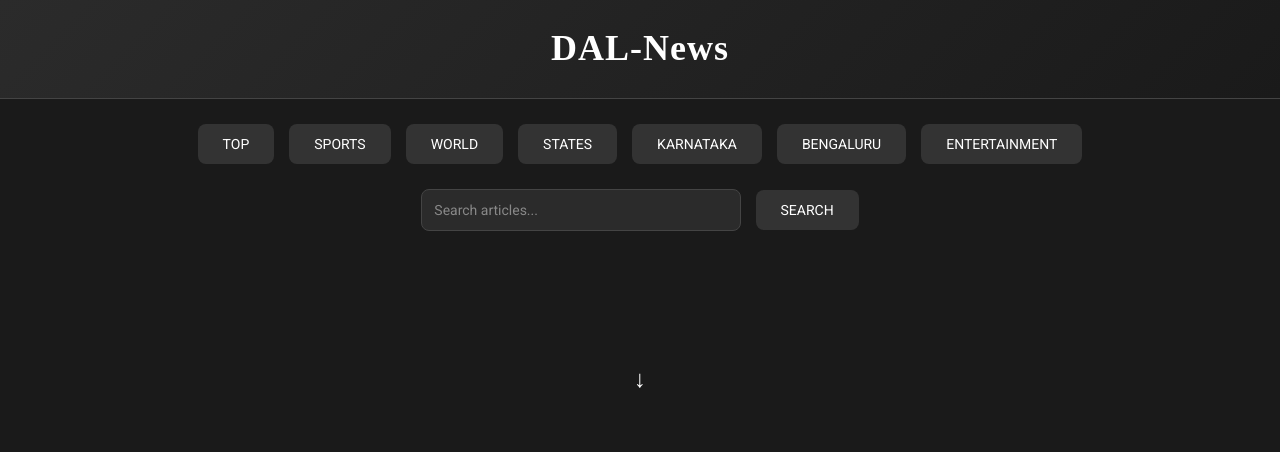
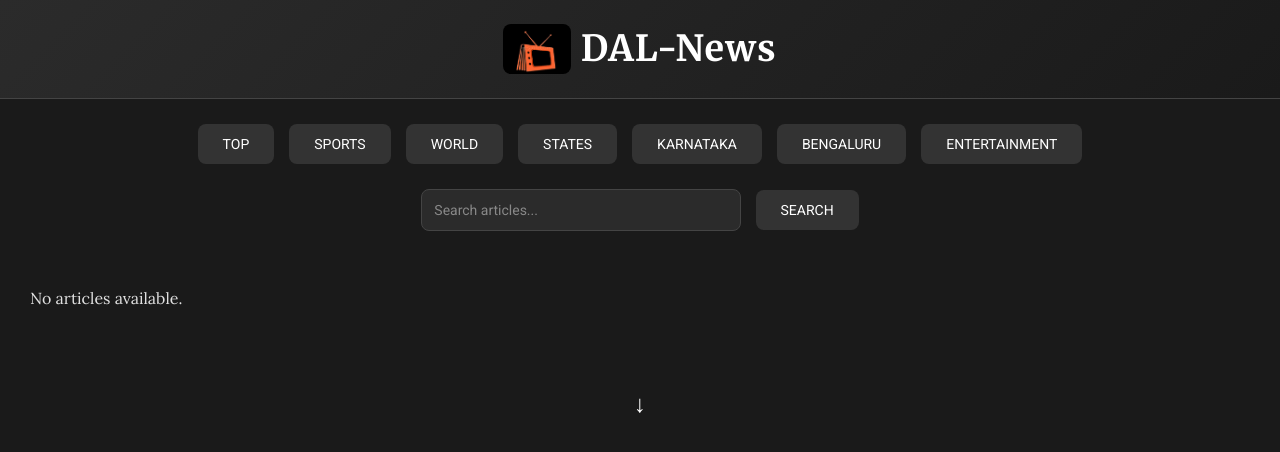
Before and after one commit to Arshbir1/News_Agent, a Flask app: template backend/templates/index.html in a window 1280 px wide. Shown: the top 452 px of the page. Run offline with Flask 3, Linux system fonts and the light colour scheme; the template is opened without the code that fills it, so the values that code supplies are empty.

Commit message:
Add files via upload

```diff
--- a/backend/templates/index.html
+++ b/backend/templates/index.html
@@ -5,11 +5,14 @@
     <meta name="viewport" content="width=device-width, initial-scale=1.0">
     <title>DAL-News</title>
     <link rel="stylesheet" href="{{ url_for('static', filename='styles.css') }}">
-    <link href="https://fonts.googleapis.com/css2?family=Roboto:wght@400;700&family=Lora:wght@400;700&display=swap" rel="stylesheet">
+    <link href="https://fonts.googleapis.com/css2?family=Merriweather:wght@400;700&family=Roboto:wght@400;700&family=Lora:wght@400;700&display=swap" rel="stylesheet">
 </head>
 <body>
     <header>
-        <h1>DAL-News</h1>
+        <div class="logo-container">
+            <img src="{{ url_for('static', filename='news_logo.jpg') }}" alt="DAL-News Logo" class="logo">
+            <h1><a href="/" class="logo-link">DAL-News</a></h1>
+        </div>
     </header>
     <div id="categories">
         <button onclick="loadCategory('Top')">Top</button>
@@ -25,7 +28,21 @@
         <button onclick="searchArticles()">Search</button>
     </div>
     <div id="loading" style="display: none;">Loading...</div>
-    <div id="news-articles"></div>
+    <div id="news-articles">
+        {% if articles %}
+            {% for article in articles %}
+                <div class="article-card">
+                    <h2><a href="/article_page/{{ article.title | urlencode }}">{{ article.title }}</a></h2>
+                    <a href="/article_page/{{ article.title | urlencode }}">
+                        <img src="{{ article.image_url }}" alt="{{ article.title }}" class="article-image">
+                    </a>
+                    <p>{{ article.summary[:100] }}...</p>
+                </div>
+            {% endfor %}
+        {% else %}
+            <p>No articles available.</p>
+        {% endif %}
+    </div>
     <div class="scroll-down-indicator">↓</div>
     <script src="{{ url_for('static', filename='script.js') }}"></script>
 </body>
```
Also changed, not shown: backend/templates/article.html (+35 -4 lines).
